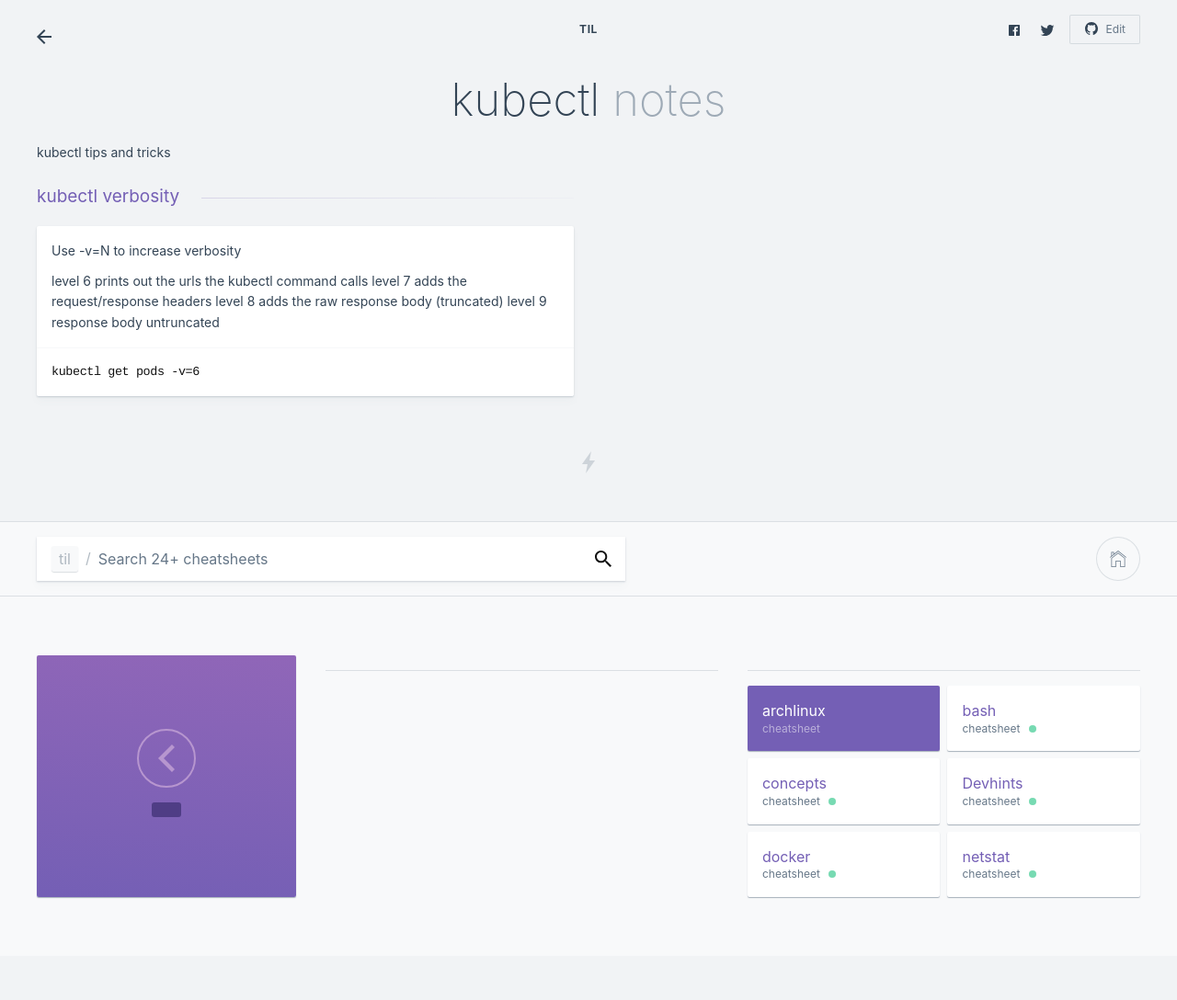
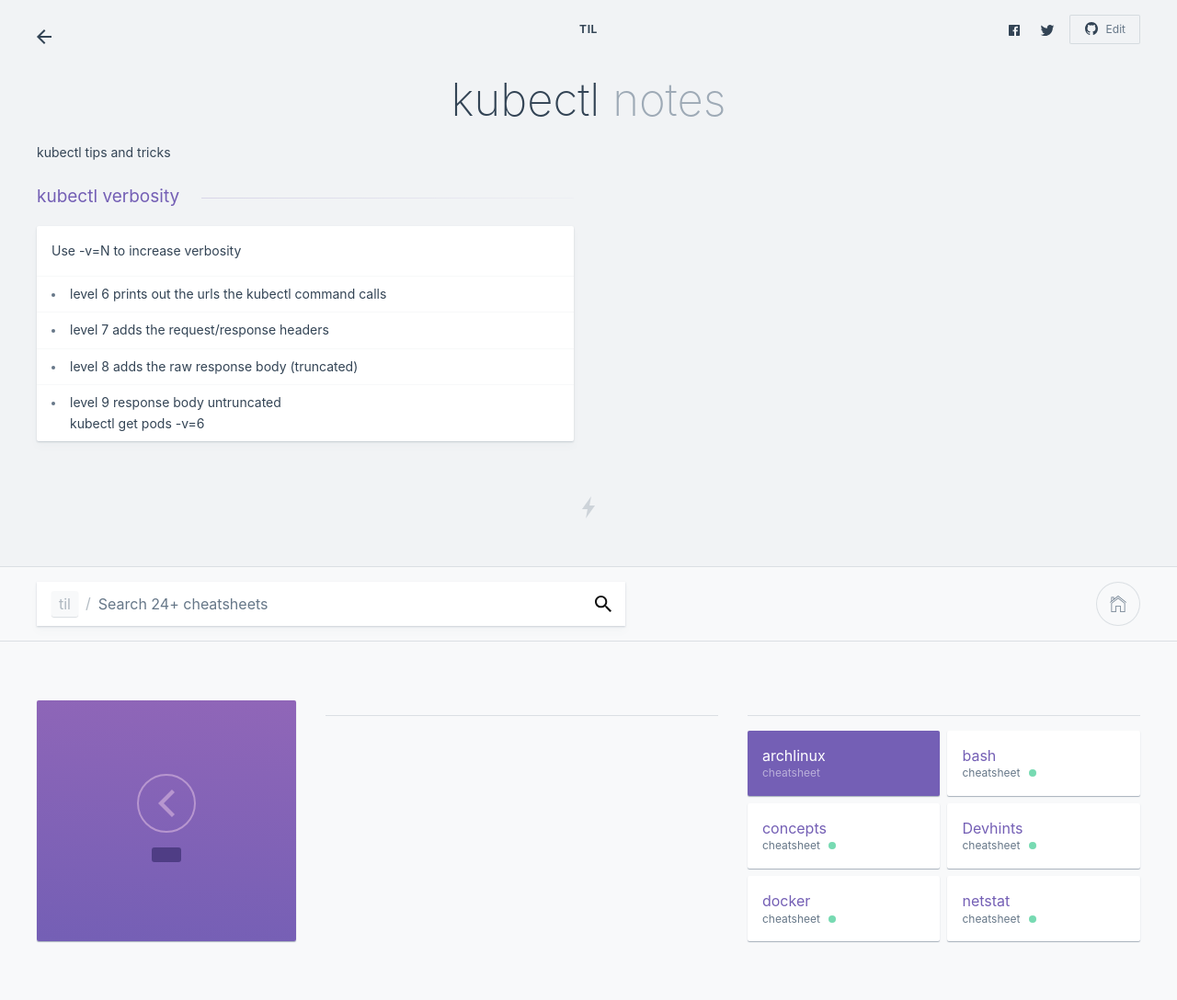
Before and after one commit to kevinjqiu/til, a Jekyll site: the page built from kubectl.md, in a window 1280 px wide. Shown: the whole page at 92% size. Built offline with Jekyll 4.4.1, drawn with Linux system fonts in a browser that asks for light colours; before the commit the page ends 1040 px from its top, so only the background shows below that.

Commit message:
Formatting

```diff
--- a/kubectl.md
+++ b/kubectl.md
@@ -17,9 +17,9 @@ kubectl
 
 Use -v=N to increase verbosity
 
-level 6 prints out the urls the kubectl command calls
-level 7 adds the request/response headers
-level 8 adds the raw response body (truncated)
-level 9 response body untruncated
+* level 6 prints out the urls the kubectl command calls
+* level 7 adds the request/response headers
+* level 8 adds the raw response body (truncated)
+* level 9 response body untruncated
 
     kubectl get pods -v=6
```
